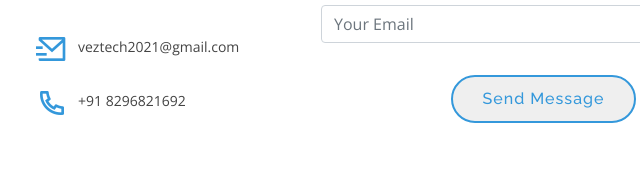
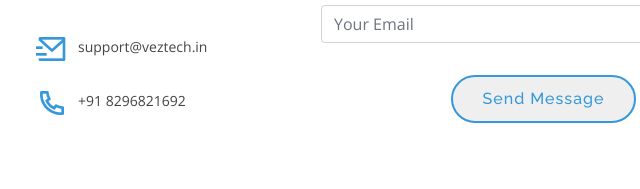
Before and after one commit to Viz38/veztech.github.io, a plain HTML site: page index.html in a window 1280 px wide. Shown: the part 4905-5094 px from the top of the page, 429-1069 px from the left. Drawn offline with nearby package versions, Linux system fonts and the light colour scheme.

Commit message:
email updates

```diff
--- a/index.html
+++ b/index.html
@@ -1311,7 +1311,7 @@
 
                 <div>
                   <i class="ri-mail-send-line"></i>
-                  <p>veztech2021@gmail.com</p>
+                  <p>support@veztech.in</p>
                 </div>
 
                 <div>
```
